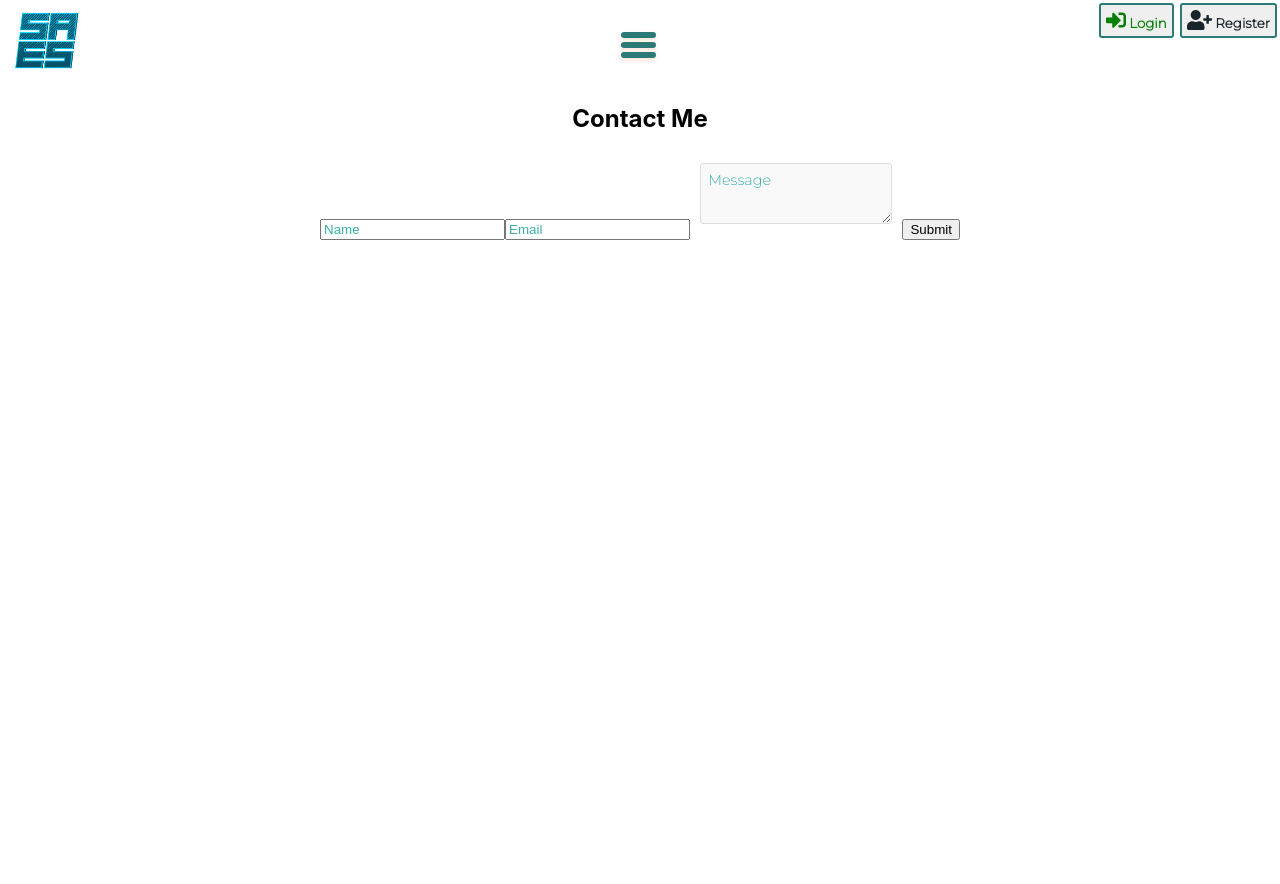
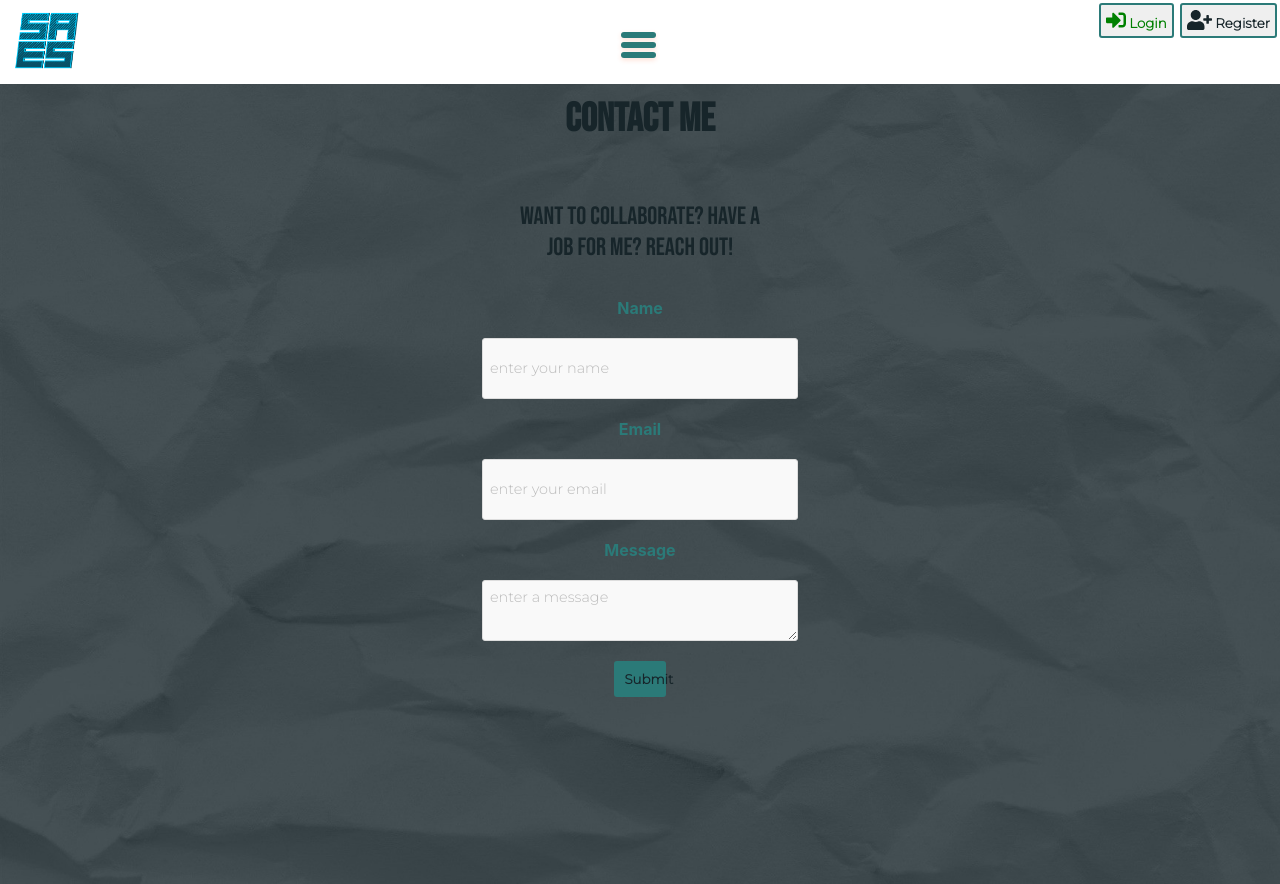
Before and after one commit to tphelps93/strong-at-every-size, a React (Create React App) app: page /contact in a window 1280 px wide. Before the commit the page ends 800 px from the top, so only its background shows below. Built offline with nearby package versions, Linux system fonts and the light colour scheme; no server answers; a web font is replaced by a local one.

Commit message:
updated styles

```diff
--- a/src/App.css
+++ b/src/App.css
@@ -8,6 +8,7 @@
 .App {
   text-align: center;
 }
+
 
 /* *Footer */
 
--- a/src/App.js
+++ b/src/App.js
@@ -27,6 +27,7 @@ import Store from './Components/Store/Store';
 import StoreDetails from './Components/StoreDetails/StoreDetails';
 import SignUp from './Components/SignUp/SignUp';
 import Login from './Components/Login/Login';
+import Footer from './Components/Footer/Footer';
 
 import ProfilePage from './Components/ProfilePage/ProfilePage';
 import EditProfileForm from './Components/ProfilePage/EditProfileForm/EditProfileForm';
@@ -228,6 +229,7 @@ class App extends Component {
             <Route path='/add-article' component={ArticleForm} />
             <Route path='/add-testimony' component={TestimonyForm} />
             <Route path='/add-item' component={ItemForm} />
+            {/* <Footer /> */}
           </UsersContext.Provider>
         </div>
       </Router>
--- /dev/null
+++ b/src/Components/Contact/Contact.css
@@ -0,0 +1,140 @@
+.contact {
+  display: flex;
+  flex-direction: column;
+  justify-content: center;
+  background-image: url('../../Images/paper-colorized-2.jpg');
+  background-repeat: no-repeat;
+  background-size: cover;
+  height: 100vh;
+}
+
+.contact-form {
+  display: flex;
+  flex-direction: column;
+  align-self: center;
+  margin-bottom: 200px;
+}
+
+.contact-form h2 {
+  display: flex;
+  flex-direction: column;
+  font-family: 'Bebas Neue', cursive;
+  font-size: 40px;
+  color: #17252a;
+}
+
+.contact-form p {
+  font-family: 'Bebas Neue', cursive;
+  color: #17252a;
+  font-size: 25px;
+}
+
+::-webkit-input-placeholder {
+  color: #3aafa9;
+} /* Chrome/Opera/Safari */
+::-moz-placeholder {
+  color: #3aafa9;
+} /* Firefox 19+ */
+:-ms-input-placeholder {
+  color: #3aafa9;
+} /* IE 10+ */
+:-moz-placeholder {
+  color: #3aafa9;
+} /* Firefox 18- */
+
+.contact-form button {
+  margin: 10px;
+  padding: 10px;
+  width: 50%;
+  align-self: center;
+  border-radius: 3px;
+  border: none;
+  background-color: #2b7a78;
+  font-weight: bold;
+  color: #17252a;
+  font-family: 'Montserrat', sans-serif;
+}
+
+.form-title {
+  font-size: 2em;
+  font-weight: 600;
+  color: #0088a9;
+  font-family: 'Orbitron', sans-serif;
+}
+
+.form-item {
+  display: flex;
+  flex-direction: column;
+}
+
+.form-item > * {
+  align-self: center;
+}
+
+.form-label {
+  font-weight: bold;
+  padding: 10px 0;
+  color: #2B7a78;
+}
+
+.form-input {
+  -webkit-appearance: none;
+  width: 300px;
+  max-width: 425px;
+  min-height: calc(0.9em + (0.8em * 2) + 0.6em);
+  padding: 0.5em;
+  font-size: 0.9em;
+  font-family: 'Montserrat', sans-serif;
+  outline: none;
+  color: #3aafa9;
+  border: 1px solid #dddddd;
+  border-radius: 3px;
+  margin: 10px;
+  background: #f9f9f9;
+  transition: background 0.25s, border-color 0.25s, color 0.25s;
+}
+
+.form-input:focus {
+  background: #ffffff;
+}
+
+.form-input::placeholder {
+  color: #bbbbbb;
+}
+
+.form-input-error {
+  color: #d50000;
+  background: #fff8f8;
+  border-color: #d50000;
+}
+
+.form-input-error::placeholder {
+  color: #ffbfbf;
+}
+
+.form-error {
+  color: #d50000;
+  font-size: 0.9em;
+  visibility: hidden;
+}
+
+.form-input-error + .form-error {
+  visibility: visible;
+}
+
+@media all and (min-width: 768px) {
+  .contact-form button:hover {
+    cursor: pointer;
+    background-color: #2b7a78;
+    color: #feffff;
+    transition: 200ms;
+  }
+
+  .contact-form {
+    width: 20%;
+  }
+
+  .contact-form button {
+    width: 20%;
+  }
+}
--- a/src/Components/Contact/Contact.js
+++ b/src/Components/Contact/Contact.js
@@ -1,25 +1,169 @@
 import React, { Component } from 'react';
+// CSS Imports
+import { FontAwesomeIcon } from '@fortawesome/react-fontawesome';
+import './Contact.css';
+
+const initial = {
+  name: '',
+  email: '',
+  message: '',
+  nameError: '',
+  emailError: '',
+  messageError: '',
+};
 
 export default class Contact extends Component {
+  constructor(props) {
+    super(props);
+    this.submitForm = this.submitForm.bind(this);
+    this.state = {
+      status: '',
+      initial,
+    };
+  }
+
+  handleChange = event => {
+    const isCheckbox = event.target.type === 'checkbox';
+    this.setState({
+      [event.target.name]: isCheckbox
+        ? event.target.checked
+        : event.target.value,
+    });
+  };
+
+  validate = () => {
+    var email_validator_regex = /^[a-zA-Z0-9.!#$%&'*+/=?^_`{|}~-]+@[a-zA-Z0-9-]+(?:\.[a-zA-Z0-9-]+)*$/;
+    let nameError = '';
+    let emailError = '';
+    let messageError = '';
+
+    // Name Validation
+    if (!this.state.name) {
+      nameError = 'Name is required.';
+    }
+
+    // Email Validation
+    if (!this.state.email) {
+      emailError = 'Email is required.';
+    }
+
+    if (!email_validator_regex.test(this.state.email)) {
+      emailError = 'Email must be a valid format. (eg. test@test.com)';
+    }
+
+    // Message Validation
+    if (!this.state.message) {
+      messageError = 'Message is required.';
+    }
+
+    if (nameError || emailError || messageError) {
+      this.setState({ nameError, emailError, messageError });
+      return false;
+    }
+    return true;
+  };
+
+  submitForm(ev) {
+    ev.preventDefault();
+    const form = ev.target;
+    const data = new FormData(form);
+    const xhr = new XMLHttpRequest();
+    const isValid = this.validate();
+    if (isValid) {
+      xhr.open(form.method, form.action);
+      xhr.setRequestHeader('Accept', 'application/json');
+      xhr.onreadystatechange = () => {
+        if (xhr.readyState !== XMLHttpRequest.DONE) return;
+        if (xhr.status === 200) {
+          form.reset();
+          this.setState({ status: 'SUCCESS' });
+        } else {
+          this.setState({ status: 'ERROR' });
+        }
+      };
+      xhr.send(data);
+    }
+  }
   render() {
+    const { status } = this.state;
     return (
       <div className='contact'>
-        <form path='/contact' className='contact-form'>
-          <div className='main-content-contact'>
-            <h2> Contact Me </h2>
+        <form
+          onSubmit={this.submitForm}
+          action='https://formspree.io/f/mrgodpvk'
+          method='POST'
+          className='contact-form'
+        >
+          <h2 className='form-title'>Contact Me</h2>
+          <p className='form-desc'>
+            {' '}
+            Want to collaborate? Have a job for me? Reach out!{' '}
+          </p>
+          <div className='form-item'>
+            <label className='form-label' htmlFor='name'>
+              {' '}
+              Name
+            </label>
+            <input
+              onChange={this.handleChange}
+              id='name'
+              className={`form-input ${
+                this.state.nameError ? 'form-input-error' : ''
+              }`}
+              placeholder='enter your name'
+              name='name'
+              type='text'
+            ></input>
+            <span className='form-error'>{this.state.nameError}</span>
+          </div>
 
-            <input name='name' id='name' placeholder='Name'></input>
+          <div className='form-item'>
+            <label className='form-label' htmlFor='email'>
+              {' '}
+              Email
+            </label>
+            <input
+              onChange={this.handleChange}
+              id='email'
+              className={`form-input ${
+                this.state.emailError ? 'form-input-error' : ''
+              }`}
+              placeholder='enter your email'
+              name='email'
+              type='text'
+            ></input>
+            <span className='form-error'>{this.state.emailError}</span>
+          </div>
 
-            <input name='email' id='email' placeholder='Email'></input>
-
+          <div className='form-item'>
+            <label className='form-label' htmlFor='message'>
+              {' '}
+              Message{' '}
+            </label>
             <textarea
+              onChange={this.handleChange}
+              id='message'
+              className={`form-input ${
+                this.state.messageError ? 'form-input-error' : ''
+              }`}
+              placeholder='enter a message'
               name='message'
-              id='message'
-              placeholder='Message'
+              type='text'
             ></textarea>
-
-            <button type='submit'> Submit </button>
+            <span className='form-error'> {this.state.messageError} </span>
           </div>
+          <button type='submit'> Submit </button>
+          {status === 'SUCCESS' ? (
+            <p style={{ color: 'green' }}> Thank you! </p>
+          ) : (
+            ''
+          )}
+          {status === 'ERROR' && (
+            <p style={{ color: 'red' }}>
+              {' '}
+              Sorry! There was an error. Try again later.{' '}
+            </p>
+          )}
         </form>
       </div>
     );
--- a/src/Components/FontAwesomeIcons/store.js
+++ b/src/Components/FontAwesomeIcons/store.js
@@ -14,6 +14,7 @@ import {
   faSignInAlt,
   faUserCircle,
   faUserPlus,
+  faEnvelope,
 } from '@fortawesome/free-solid-svg-icons';
 
 library.add(
@@ -30,5 +31,6 @@ library.add(
   faSignOutAlt,
   faSignInAlt,
   faUserCircle,
-  faUserPlus
+  faUserPlus,
+  faEnvelope
 );
--- /dev/null
+++ b/src/Components/Footer/Footer.css
@@ -0,0 +1,4 @@
+.footer {
+    background-color: white;
+    height: 100px;
+}
--- a/src/Components/Footer/Footer.js
+++ b/src/Components/Footer/Footer.js
@@ -1,5 +1,6 @@
 import React, { Component } from 'react';
-
+// CSS Imports
+import './Footer.css';
 export default class Footer extends Component {
   render() {
     return (
--- a/src/Components/Home/HomePage/Home.css
+++ b/src/Components/Home/HomePage/Home.css
@@ -17,7 +17,7 @@
   background-image: url('../../../Images/paper-colorized-2.jpg');
   background-repeat: no-repeat;
   background-size: cover;
-  height: 100vh;
+  height: 110vh;
 }
 
 .nav-buttons {
```
